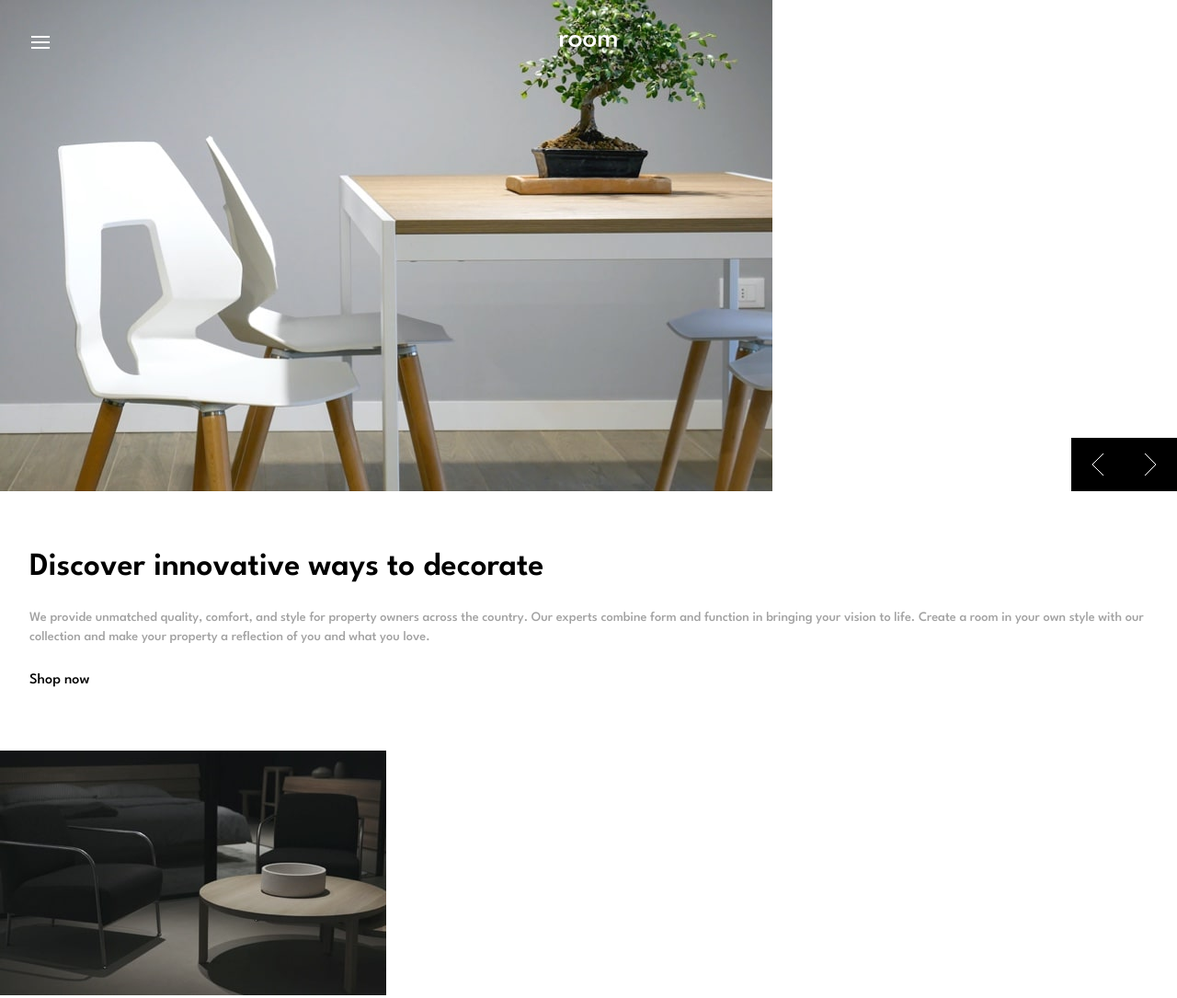
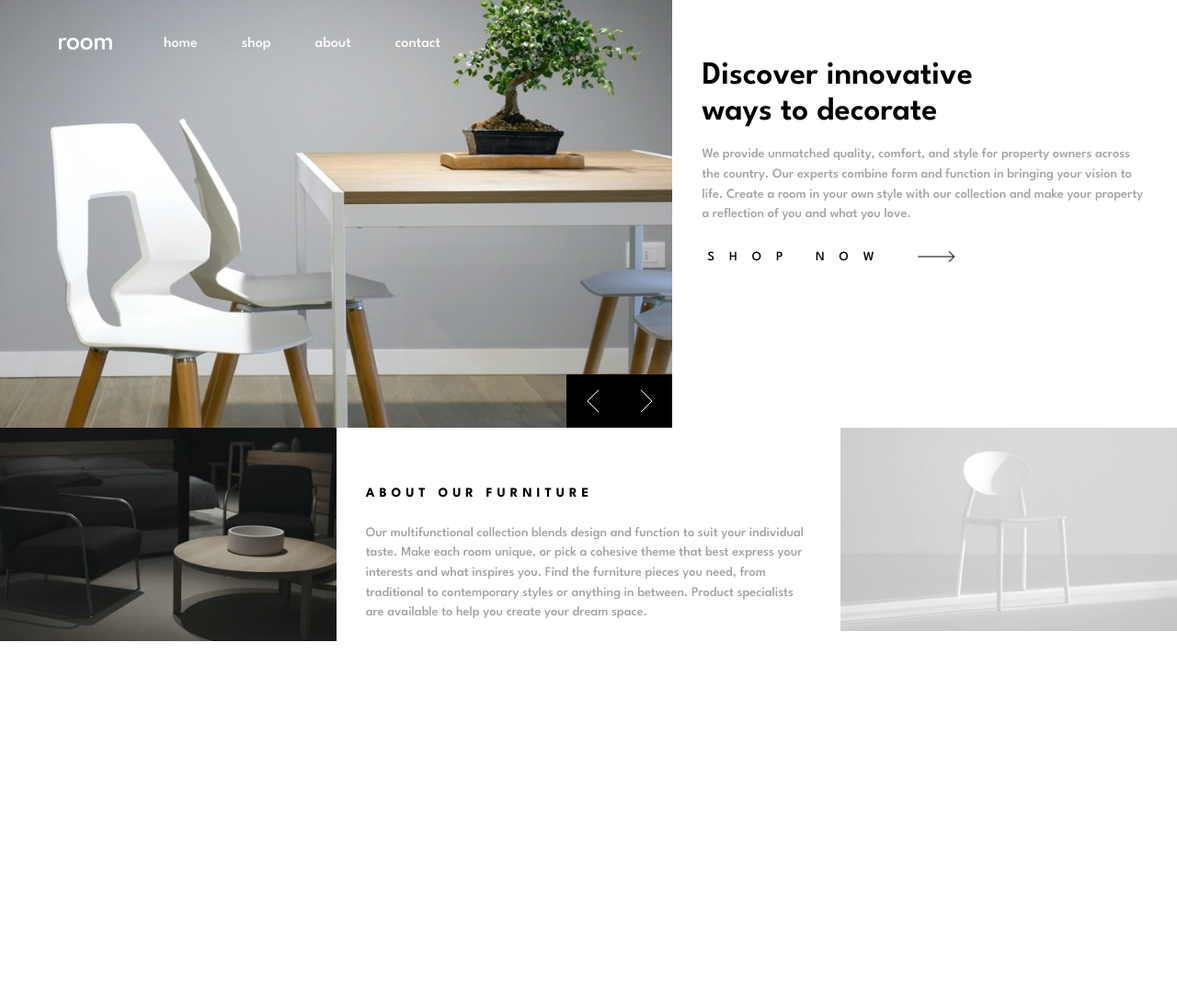
Before and after one commit to AlessioScarfone/room-home, a plain HTML site: page index.html in a window 1280 px wide. Shown: the top 1085 px of the page at 92% size. After the commit the page ends 800 px from the top, so only its background shows below. Drawn offline with Linux system fonts and the light colour scheme.

Commit message:
feat: update slider + shop now btn

```diff
--- a/index.html
+++ b/index.html
@@ -42,6 +42,8 @@
     </nav>
   </div>
 
+  <main>
+
     <div class="hero-imgs img-container">
       <!-- TODO: try to animate slider -->
       <picture id="hero-img-1">
@@ -62,7 +64,8 @@
       </div>
     </div>
 
-  <div class="section">
+    <div class="section slider-text-container">
+      <div class="text">
         <h1>Discover innovative ways to decorate</h1>
 
         <p>
@@ -70,33 +73,42 @@
           Our experts combine form and function in bringing your vision to life. Create a room in your
           own style with our collection and make your property a reflection of you and what you love.
         </p>
-
-    Shop now
       </div>
 
-  <!-- We are available all across the globe
+      <div class="text d-hide">
+        <h1>We are available all across the globe</h1>
 
+        <p>
           With stores all over the world, it's easy for you to find furniture for your home or place of business.
           Locally, we’re in most major cities throughout the country. Find the branch nearest you using our
           store locator. Any questions? Don't hesitate to contact us today.
+        </p>
+      </div>
 
-  Shop now -->
+      <div class="text d-hide">
+        <h1>Manufactured with the best materials</h1>
 
-  <!-- Manufactured with the best materials
-
+        <p>
           Our modern furniture store provide a high level of quality. Our company has invested in advanced technology
           to ensure that every product is made as perfect and as consistent as possible. With three decades of
           experience in this industry, we understand what customers want for their home and office.
+        </p>
+      </div>
 
-  Shop now -->
 
-  <div class="img-container">
+      <button class="shop-now-btn uppercase">
+        Shop now
+        <img aria-hidden="true" src="./images/icon-arrow.svg" alt="show now icon">
+      </button>
+    </div>
+
+    <div class="img-container img-section_1">
       <picture id="about-image-dark">
         <img src="./images/image-about-dark.jpg" alt="About Dark">
       </picture>
     </div>
 
-  <div class="section">
+    <div class="section info-text">
       <h3 class="uppercase letter-spacing-1"> About our furniture</h3>
 
       <p>
@@ -107,11 +119,12 @@
       </p>
     </div>
 
-  <div class="img-container">
+    <div class="img-container img-section_2">
       <picture id="about-image-light">
         <img src="./images/image-about-light.jpg" alt="About Light">
       </picture>
     </div>
+  </main>
 
 </body>
 
--- a/script/slider.js
+++ b/script/slider.js
@@ -1,10 +1,9 @@
 const prevBtn = document.querySelector('.slider-btn.prev');
 const nextBtn = document.querySelector('.slider-btn.next');
 
-
-
 const changeImage = (direction) => () => {
     const pictures = document.querySelectorAll('.hero-imgs picture');
+    const texts = document.querySelectorAll('.slider-text-container .text');
 
     let visibleIndex = 0;
     pictures.forEach((pic, i) => {
@@ -14,9 +13,11 @@ const changeImage = (direction) => () => {
     });
 
     pictures[visibleIndex].classList.add('d-hide');
+    texts[visibleIndex].classList.add('d-hide');
     let toShow = direction == 'next' ? mod((visibleIndex + 1), (pictures.length))
         : mod((visibleIndex - 1), (pictures.length));
     pictures[toShow].classList.remove('d-hide');
+    texts[toShow].classList.remove('d-hide');
 }
 
 const mod = (x,m) => {
--- a/styles/index.css
+++ b/styles/index.css
@@ -12,6 +12,12 @@
     flex-direction: column;
     gap: var(--gap, 1.5rem);
     padding: 4rem 2rem;
+}
+
+.section .text {
+    display: flex;
+    flex-direction: column;
+    gap: 1rem;
 }
 
 .section h1 {
@@ -63,8 +69,42 @@
 .slider-btn.next {
     background-image: url('../images/icon-angle-right.svg');
 }
+
 .slider-btn.prev {
     background-image: url('../images/icon-angle-left.svg');
+}
+
+.shop-now-btn {
+    border: none;
+    background: transparent;
+    align-self: flex-start;
+    letter-spacing: 1rem;
+    display: flex;
+    gap: 1rem;
+    align-items: center;
+    font-size: var(--fs-200);
+    font-weight: var(--fw-500);
+}
+
+.shop-now-btn img {
+    animation: 0.7s ease-in-out alternate infinite arrow;
+}
+
+/* Remove animation */
+@media (prefers-reduced-motion) {
+    .shop-now-btn img {
+        animation: none;
+    }
+}
+
+@keyframes arrow {
+    from {
+        transform: translateX(0);
+    }
+
+    to {
+        transform: translateX(1rem);
+    }
 }
 
 /* ============== */
@@ -79,15 +119,6 @@
     align-items: center;
     width: 100%;
     height: 6rem;
-}
-
-.menu-logo {
-    margin-left: auto;
-    margin-right: auto;
-    top: 2.8rem;
-    position: absolute;
-    left: 50%;
-    transform: translate(-50%, -50%);
 }
 
 .mobile-nav-toggle {
@@ -109,31 +140,121 @@
     margin-bottom: 4px;
 }
 
-.menu[data-visible="false"] {
-    /* display: none; */
-    transform: translateY(-100%);
-}
-
 .menu {
     z-index: 1;
     width: 100%;
     height: 100%;
-    transform: translateY(0);
-    transition: transform 300ms ease-in-out;
 }
 
 .menu ul {
     list-style: none;
     margin: 0;
     height: 100%;
-    position: absolute;
     left: 0;
     right: 0;
     display: flex;
     align-items: center;
-    justify-content: end;
     gap: var(--menu-list-gap, 2rem);
     z-index: 999;
-    background-color: hsl(var(--clr-white));
     padding-right: 1.5rem;
 }
+
+/* MOBILE */
+@media screen and (max-width: 24rem) {
+
+    .menu {
+        transform: translateY(0);
+        transition: transform 300ms ease-in-out;
+    }
+
+    @media (prefers-reduced-motion) {
+        .menu {
+            transition: none;
+        }
+    }
+
+    .menu ul {
+        background-color: hsl(var(--clr-white));
+        justify-content: end;
+        position: absolute;
+    }
+
+    .menu[data-visible="false"] {
+        /* display: none; */
+        transform: translateY(-100%);
+    }
+
+    .menu-logo {
+        margin-left: auto;
+        margin-right: auto;
+        top: 2.8rem;
+        position: absolute;
+        left: 50%;
+        transform: translate(-50%, -50%);
+    }
+}
+
+/* DESKTOP */
+/* TODO: cambia 25rem in 90rem o meno */
+@media screen and (min-width: 25rem) {
+    .mobile-nav-toggle {
+        display: none;
+    }
+
+    .navigation {
+        padding-inline: clamp(3vw, 5rem, 5vw);
+    }
+
+    .menu {
+        margin-left: 1rem;
+    }
+
+    .menu ul {
+        --menu-list-gap: 3rem;
+    }
+
+    .menu>ul>li {
+        color: hsl(var(--clr-white))
+    }
+
+}
+
+/* ============== */
+/* ==== GRID ==== */
+/* ============== */
+
+/* TODO: cambia 25rem in 90rem o meno */
+@media screen and (min-width: 25rem) {
+    main {
+        display: grid;
+        grid-template-columns: repeat(7, 1fr);
+        grid-template-rows: repeat(5, 1fr);
+        grid-template-areas:
+            "a a a a b b b"
+            "a a a a b b b"
+            "a a a a b b b"
+            "c c d d d e e"
+            "c c d d d e e";
+    }
+
+    .hero-imgs {
+        grid-area: a;
+    }
+
+    .slider-text-container {
+        grid-area: b;
+    }
+
+    .img-section_1 {
+        grid-area: c;
+    }
+
+    .info-text {
+        grid-area: d;
+    }
+
+    .img-section_2 {
+        grid-area: e;
+    }
+
+}
--- a/styles/utils.css
+++ b/styles/utils.css
@@ -26,7 +26,7 @@
 }
 
 .d-hide {
-    display: none;
+    display: none !important;
 }
 
 .uppercase {
```
Lines whose indentation alone changed are shown as unchanged.
